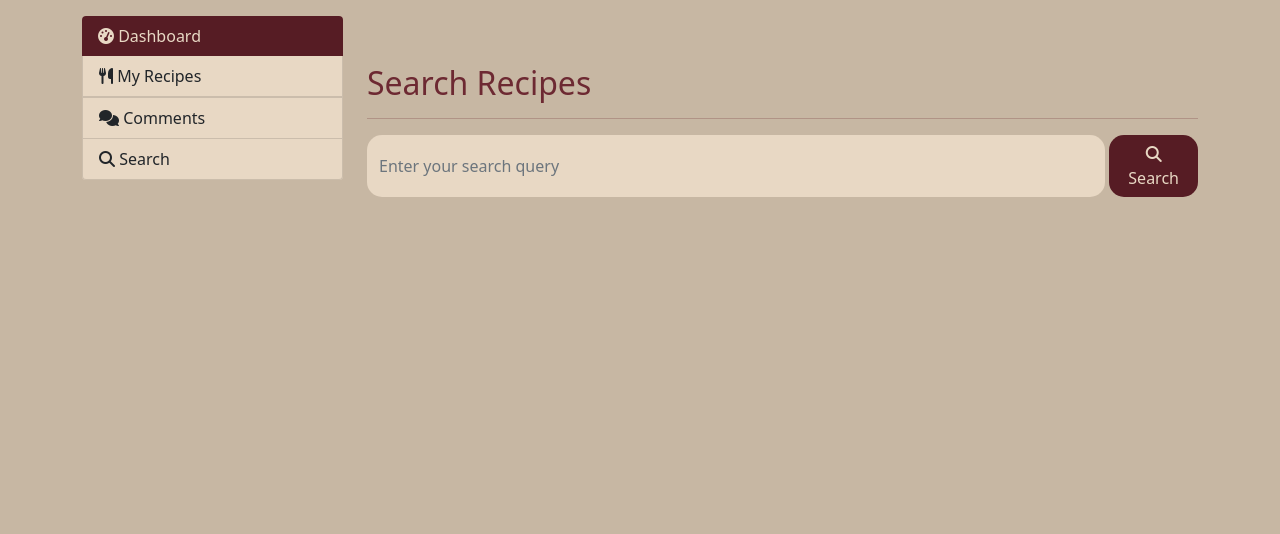
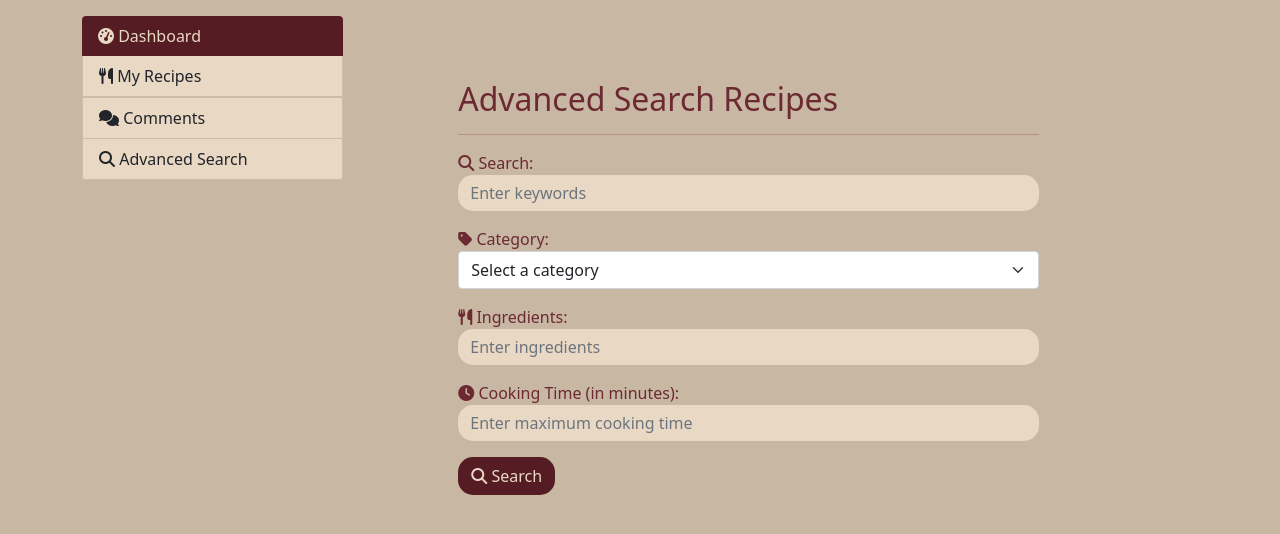
Before and after one commit to SABA-SALEH/yummy-hub, a Flask app: page /search in a window 1280 px wide. Shown: the part 56-590 px from the top of the page. Run offline with Flask 3, Linux system fonts and the light colour scheme; the visitor is signed in with stand-in values (Sample User, id 1); some libraries are stand-ins or nearby versions.

Commit message:
Enhanced search feature in user dashboard

```diff
--- a/recipemanager/routes.py
+++ b/recipemanager/routes.py
@@ -4,8 +4,8 @@ from flask import Flask, render_template, request, session, redirect, url_for, f
 from recipemanager import app, db
 from recipemanager.models import User, Recipe, Rating, Comment
 from datetime import datetime
-from sqlalchemy import func
 from werkzeug.routing import UUIDConverter
+from sqlalchemy import or_, func, cast, Text
 
 
 app.secret_key = 'saba'
@@ -362,14 +362,43 @@ def update_comment(comment_id):
 @app.route('/search', methods=['GET'])
 def search():
     username = session.get('username')
-    return render_template('search.html', username=username)
+    categories = [
+        {'id': 1, 'name': 'Around the World'},
+        {'id': 2, 'name': 'Quick & Easy'},
+        {'id': 3, 'name': 'Healthy Food'},
+        {'id': 4, 'name': 'Sweet Treats'}
+    ]
+    return render_template('search.html', username=username, categories=categories)
+
 
 
 @app.route('/search_results', methods=['GET'])
 def search_results():
     username = session.get('username')
     query = request.args.get('query')
-    search_results = Recipe.query.filter(Recipe.title.ilike(f'%{query}%')).all()
+    category = request.args.get('category')
+    ingredients = request.args.get('ingredients')
+    cooking_time = request.args.get('cooking_time')
+
+    query_filters = []
+
+    if query:
+        query_filters.append(Recipe.title.ilike(f'%{query}%'))
+    if category:
+        query_filters.append(Recipe.category_name.ilike(f'%{category}%'))
+    if ingredients:
+        query_filters.append(cast(Recipe.ingredients, Text).ilike(f'%{ingredients}%'))
+    if cooking_time:
+
+        try:
+            cooking_time = int(cooking_time)
+        except ValueError:
+            flash('Invalid cooking time format', 'error')
+            return redirect(url_for('search'))
+
+        query_filters.append(Recipe.cook_time <= cooking_time)
+
+    search_results = Recipe.query.filter(or_(*query_filters)).all()
 
     return render_template('search_results.html', search_results=search_results, query=query, username=username)
 
@@ -550,8 +579,6 @@ def change_password():
     return render_template('change_password.html', username=username)
 
 
-from flask import flash, redirect, url_for
-
 @app.route('/subscribe', methods=['POST'])
 def subscribe():
     email = request.form.get('email')
--- a/recipemanager/templates/base2.html
+++ b/recipemanager/templates/base2.html
@@ -77,7 +77,7 @@
                         <i class="fas fa-comments"></i> Comments
                     </a>
                     <a href="{{ url_for('search') }}" class="list-group-item list-group-item-action">
-                        <i class="fas fa-search"></i> Search
+                        <i class="fas fa-search"></i> Advanced Search
                     </a>
                 </div>
             </div>
--- a/recipemanager/templates/search.html
+++ b/recipemanager/templates/search.html
@@ -1,17 +1,38 @@
 {% extends "base2.html" %}
 
 {% block content %}
-<h2 class="mt-5 mb-3">Search Recipes</h2>
-<hr>
-<div class="input-group mt-3">
-    <div class="form-outline w-100" data-mdb-input-init>
-        <form action="{{ url_for('search_results') }}" method="GET" class="d-flex">
-            <input id="search-input" type="text" class="form-control me-1" name="query"
-                placeholder="Enter your search query" />
-            <button id="search-button" type="submit" class="btn ">
-                <i class="fas fa-search"></i> Search
-            </button>
-        </form>
+<div class="container mt-3 mb-3">
+    <div class="row">
+        <div class="col-md-9 offset-md-1">
+            <h2 class="mt-5 mb-3">Advanced Search Recipes</h2>
+            <hr>
+            <form action="{{ url_for('search_results') }}" method="GET" class="search-form">
+                <div class="form-group mb-3">
+                    <label for="query"><i class="fas fa-search"></i> Search:</label>
+                    <input type="text" id="query" name="query" placeholder="Enter keywords" class="form-control">
+                </div>
+                <div class="form-group mb-3">
+                    <label for="category"><i class="fas fa-tag"></i> Category:</label>
+                    <select class="form-select" id="category" name="category" required>
+                        <option selected disabled>Select a category</option>
+                        {% for category in categories %}
+                        <option value="{{ category['name'] }}">{{ category['name'] }}</option>
+                        {% endfor %}
+                    </select>
+                </div>
+                <div class="form-group mb-3">
+                    <label for="ingredients"><i class="fas fa-utensils"></i> Ingredients:</label>
+                    <input type="text" id="ingredients" name="ingredients" placeholder="Enter ingredients"
+                        class="form-control">
+                </div>
+                <div class="form-group mb-3">
+                    <label for="cooking_time"><i class="fas fa-clock"></i> Cooking Time (in minutes):</label>
+                    <input type="number" id="cooking_time" name="cooking_time" placeholder="Enter maximum cooking time"
+                        class="form-control">
+                </div>
+                <button type="submit" class="btn"><i class="fas fa-search"></i> Search</button>
+            </form>
+        </div>
     </div>
 </div>
 {% endblock %}
--- a/recipemanager/templates/search_results.html
+++ b/recipemanager/templates/search_results.html
@@ -1,8 +1,9 @@
+<!-- search_results.html -->
 {% extends "base2.html" %}
 
 {% block content %}
 <div class="container mt-5">
-    <h2 class="mb-3">Search Results for "{{ query }}"</h2>
+    <h2 class="mb-3">Advanced Search Results</h2>
     <hr>
     {% if search_results %}
     <div class="row">
@@ -23,7 +24,7 @@
         {% endfor %}
     </div>
     {% else %}
-    <p>No results found for "{{ query }}"</p>
+    <p>No results found.</p>
     {% endif %}
 </div>
 {% endblock %}
```
